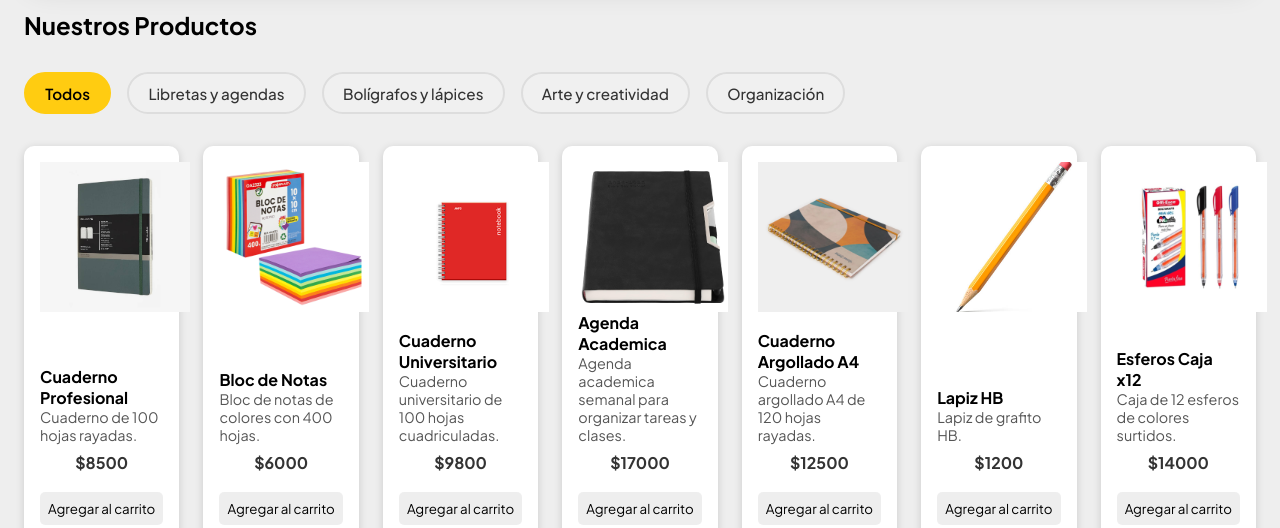
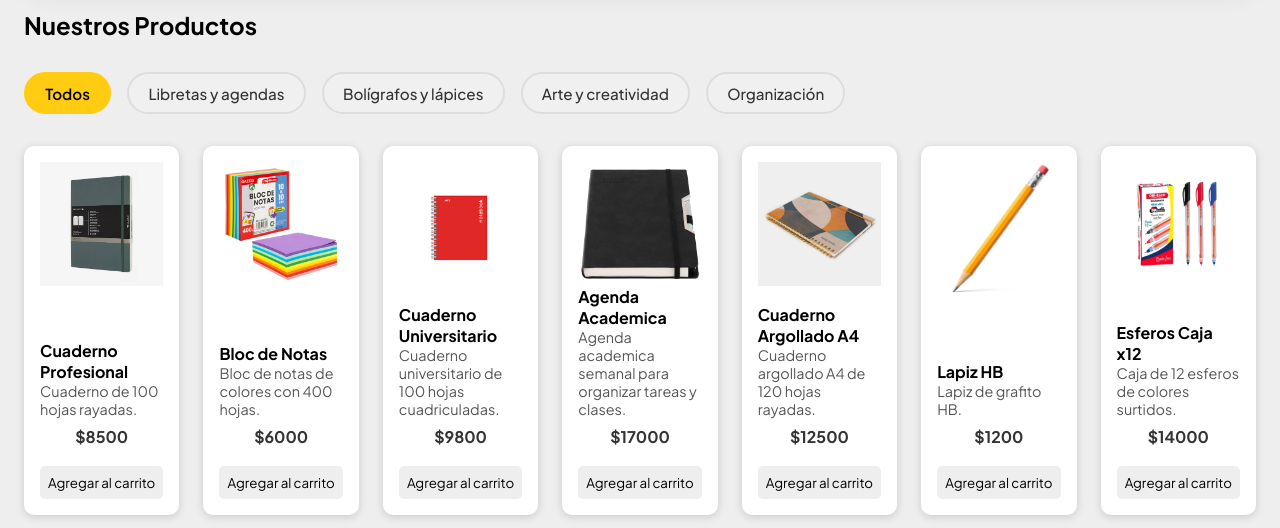
Before and after one commit to Juanes1707/Stationery-s-and-Cart-Management, a plain HTML site: page index.html in a window 1280 px wide. Shown: the part 502-1030 px from the top of the page. Drawn offline with Linux system fonts and the light colour scheme.

Commit message:
Solucion del desbordamiento de las imagenes

```diff
--- a/styles.css
+++ b/styles.css
@@ -9,6 +9,13 @@
 
 }
 
+/* hace las iamgenes responsive y evita el desborde */
+img {
+    max-width: 100%;
+    height: auto;
+    display: block;
+}
+
 header {
     box-shadow: 0 10px 25px rgba(0,0,0,.1) ;
 }
@@ -18,11 +25,13 @@ header, main,aside, footer {
 }
 
 
-/* tamaño imagnes */
+/* tamaño imágenes - responsive dentro de la tarjeta de producto */
 .product__card img {
-    width: 150px;
-    height: 150px;
+    width: 100%;
+    max-width: 10rem; /* límite visual que tenías antes */
+    height: auto;
     object-fit: cover;
+    display: block;
 }
 
 /* USO DE GRID CON EL OBJETIVO DE CREAR EL LAYOUT PRINCIPAL QUE VA A TENER LA PAGINA, CON AYUDA DE ESTE DEFINO LA CANTIDAD DE COLUMNAS QUE VAN A TENER, PARA QUE EL MAIN Y EL ASIDE TENGA UNA ALTURA MAYOR, SELECCIONO LAS FILAS QUE SE CREAN IMPLICITAMENTE, CON AUTO HAGO QUE LA FILA 1 Y 3 OCUPEN ESPACIO SEGUN SU CONTENIDO Y LA FILA 2 QUE CONTIENE AL MAIN Y AL ASIDE OCUPARAN EL ESPACIO DISPONIBLE QUE DEJEN EL HEADER Y EL FOOTER */
@@ -310,6 +319,10 @@ header, main,aside, footer {
     box-shadow: 0 2px 8px rgba(0, 0, 0, 0.15);
     padding: 1rem;
 }
+/* Evitar que cualquier elemento (como imágenes) se salga del borde redondeado */
+.product__card {
+    overflow: hidden;
+}
 /* SELECCIONAMOS LA CLASE CREADA EN EL JS LE DAMO UN WIDTH MAXIMO */
 .product__card p {
     max-width: 9.4rem;
@@ -425,8 +438,10 @@ header, main,aside, footer {
 
 .cart__item img {
     width: 60px;
-    height: 60px;
+    max-width: 100%;
+    height: auto;
     object-fit: cover;
+    display: block;
 }
 /* SE LE APLICAN PROPIEDADES FLEX A LOS CONTROLES DE + Y - PARA CONSERVAR ESTRUCTURA */
 .cart__controls {
```
